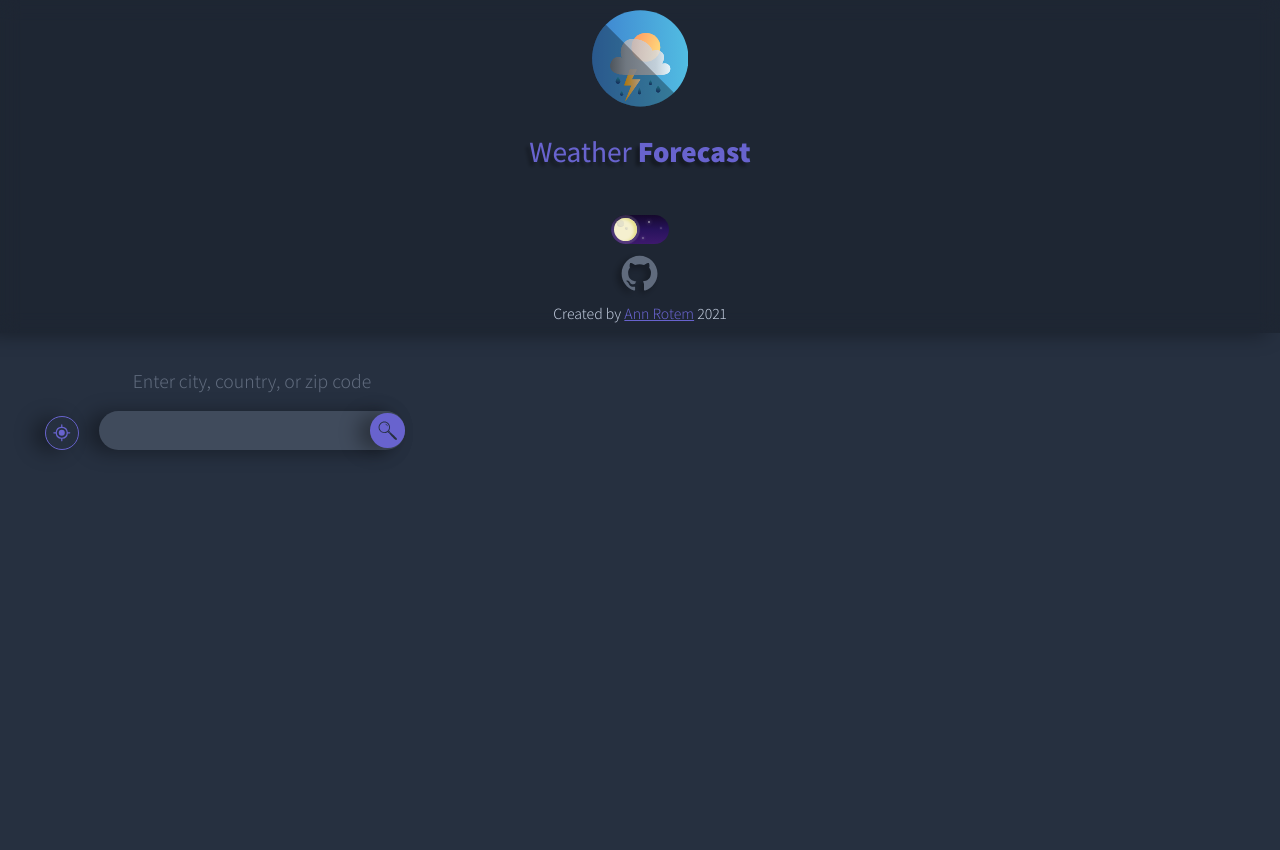
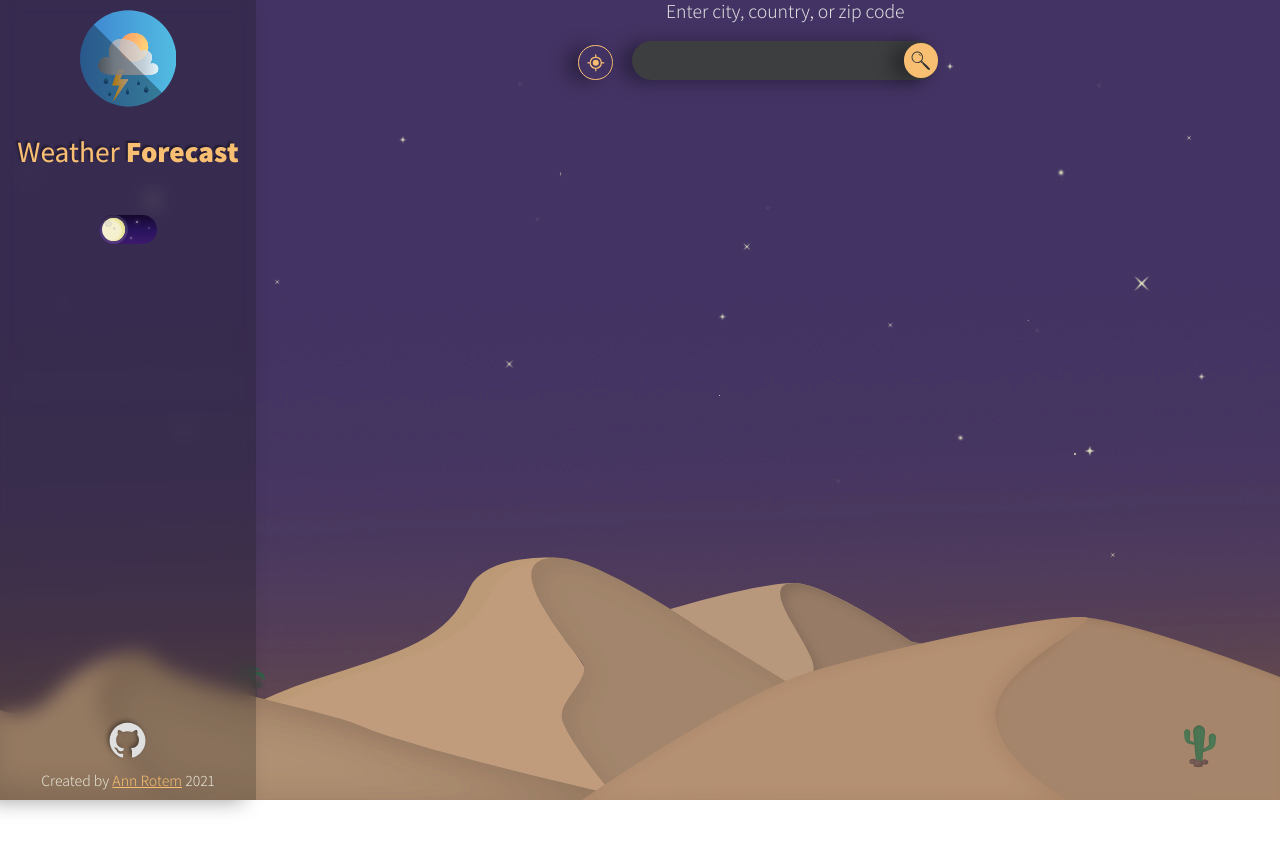
Before and after one commit to ann-rotem/weather-forecast, a React (Create React App) app: page / in a window 1280 px wide. Shown: the top 850 px of the page. After the commit the page ends 800 px from the top, so only its background shows below. Built offline with nearby package versions, Linux system fonts and the light colour scheme.

Commit message:
style: add backround images

```diff
--- a/src/GlobalStyle.js
+++ b/src/GlobalStyle.js
@@ -1,27 +1,9 @@
 import { createGlobalStyle } from "styled-components";
+import { breakpoints } from "utils/constants/breakpoints";
+import dayBackground from "assets/images/day.jpg";
+import nightBackground from "assets/images/night.jpg";
 
 export const GlobalStyle = createGlobalStyle`
-    :root {
-        //color
-        --body-bg: linear-gradient(to bottom right, rgb(0, 0, 70), rgb(28, 181, 224));
-        --header-bg: rgba(209, 209, 249, 0.15);
-        --main-bg: #3076af;
-        --footer-bg: #031330;
-
-
-
-        --light: rgba(210, 200, 220, 1);
-        --light2: rgba(220, 220, 220, 0.7);
-        --dark: #070236;
-
-        //Size
-        --header-height: 5rem;
-        --footer-height: 2rem;
-        --shadow: 0px 6px 12px #0000001F;
-	    --shadowStrong: 0px 12px 24px #0000003D;
-	    --shadowWeak: 0px 2px 4px #0000001F;
-    }
-
     * {
         box-sizing: border-box;
         padding: 0;
@@ -31,75 +13,116 @@ export const GlobalStyle = createGlobalStyle`
     html {
         font-size: 16px;
         font-family: 'Assistant', sans-serif;
+        background-image: ${({ theme }) => theme.backgroundImage};
+        background-size: cover;
+        background-attachment: fixed;
 
-        @media only screen and (min-width: 320px) {
-            font-size: calc(16px + 4 * ((100vw - 320px) / 1080));
+        @media only screen and (min-width: ${breakpoints.xs}px) {
+            font-size: calc(16px + 4 * ((100vw - ${breakpoints.xs}px) / 1080));
             /* calc([minimum font size] + ([maximum font size] - [minimum font size]) *
             ((100vw - [minimum viewport width]) / ([maximum viewport width] - [minimum viewport width]))); */
         }
 
-         @media only screen and (min-width: 1400px) {
+         @media only screen and (min-width: ${breakpoints.xxl}px) {
             font-size: 20px;
         }
     }
 
     body {
-        background: ${({ theme }) => theme.backgroundPrimary};
         color: ${({ theme }) => theme.textPrimary};
-        min-height: 100vh;
-        /* overflow: hidden; */
+        height: 100vh;
+        width: 100vw;
+        overflow-x: hidden;
+    }
+
+    #root {
+        min-height: 100%;
+        width: 100%;
+        display: grid;
+        grid-template-rows: 5rem auto 3rem;
+        grid-template-areas:
+            "header"
+            "main"
+            "footer"
+        ;
+
+        @media only screen and (min-width: ${breakpoints.lg}px) {
+            grid-template-rows: 100%;
+            grid-template-columns: 20vw auto;
+            grid-template-areas:
+                "header main"
+            ;
+	    }
     }
 
     main {
+        grid-area: main;
         display: flex;
         flex-direction: column;
-        padding: 1rem 2rem;
-        min-height: calc(100vh - 7rem);
+        align-items: center;
+        overflow-x: hidden;
+        padding: 0 1rem;
+
+
+        @media only screen and (min-width: ${breakpoints.lg}px) {
+            justify-content: flex-start;
+            margin: 0;
+	    }
+
+
+    }
+
+    ::-webkit-scrollbar {
+		width: 0.5rem;
+	}
+    ::-webkit-scrollbar-track {
+        background: transparent;
+    }
+    ::-webkit-scrollbar-thumb {
+        background: ${({ theme }) => theme.textWeak};
+        border-radius: 1.5rem;
+        //background-clip: content-box;
+        width: 0.5rem;
+
+    }
+    ::-webkit-scrollbar-thumb:hover {
+        background: ${({ theme }) => theme.text};
     }
 `;
 
-// export const GlassEffect = css`
-// 	background: rgba(255, 255, 255, 0.25);
-// 	box-shadow: 0 8px 32px 0 rgba(31, 38, 35, 0.37);
-// 	backdrop-filter: blur(4px);
-// 	-webkit-backdrop-filter: blur(4px);
-// 	border-radius: 10px;
-// `;
-
 export const lightTheme = {
 	name: "light",
-	primaryColor: "#6236b6",
-	backgroundPrimary: "#e2e3e4",
-	backgroundSecondary: "#adadad",
-	// backgroundContrast: "#00000022",
-	backgroundContrast: "rgba(0, 0, 0, 0.2)",
-	text: "#555",
+	backgroundImage: `url(${dayBackground})`,
+	primaryColor: "#3671b6",
+	backgroundPrimary: "#d2e4e3",
+	backgroundSecondary: "#c0dad8",
+	backgroundContrast: "rgba(200, 228, 228, 0.4)",
+	text: "#333",
 	textStrong: "#222",
-	textWeak: "#aaa",
+	textWeak: "#555",
 	success: "#008567",
 	warning: "#d04f4e",
 	shadow: "-0.5rem 0.2rem 1rem #00000024",
 	shadowStrong: "-0.7rem 0.2rem 1.1rem #0000003D",
-	shadowWeak: "-0.2rem  0.1rem 0.4rem #0000001F",
-	textShadow: "-0.1rem 0.1rem 0.2rem #0000003D",
+	shadowWeak: "-0.1rem  0.1rem 0.2rem #0000001F",
+	textShadow: "-0.1rem -0.1rem 0.1rem rgba(100, 100, 100, 0.3)",
 };
 
 export const darkTheme = {
 	name: "dark",
-	primaryColor: "#6863ce",
-	backgroundPrimary: "#263040",
-	backgroundSecondary: "#404B5C",
-	// backgroundContrast: "#FFFFFF14",
-	backgroundContrast: "rgba(0, 0, 0, 0.2)",
-	textStrong: "#fafafa",
-	text: "#C0CADC",
-	textWeak: "#606b7d",
+	backgroundImage: `url(${nightBackground})`,
+	primaryColor: "#f8be71",
+	backgroundPrimary: "#2f3235",
+	backgroundSecondary: "#3c3e3f",
+	backgroundContrast: "rgba(23, 23, 23, 0.25)",
+	textStrong: "#f7f7f2",
+	text: "#e6e5d5",
+	textWeak: "#dfdfdf",
 	success: "#17eba0",
 	warning: "#fc5a5a",
 	icon: "#ffffffDD",
 	shadow: "-0.6rem 0.1rem 1rem #0000005C",
 	shadowStrong: "-0.9rem 0.1rem 1.5rem #0000007A",
-	shadowWeak: "-0.2rem  0.1rem 0.4rem #0000003D",
-	textShadow: "-0.2rem 0.2rem 0.2rem #0000005C",
-	iconShadow: "-0.1rem 0.1rem 0.05rem rgba(0 0 0 / 0.4)",
+	shadowWeak: "-0.1rem  0.1rem 0.2rem #0000003D",
+	textShadow: "-0.1rem -0.1rem 0.1rem rgba(0, 0, 0, 0.4)",
 };
```
Also changed, not shown: src/assets/images/day.jpg (added), src/assets/images/night.jpg (added).
